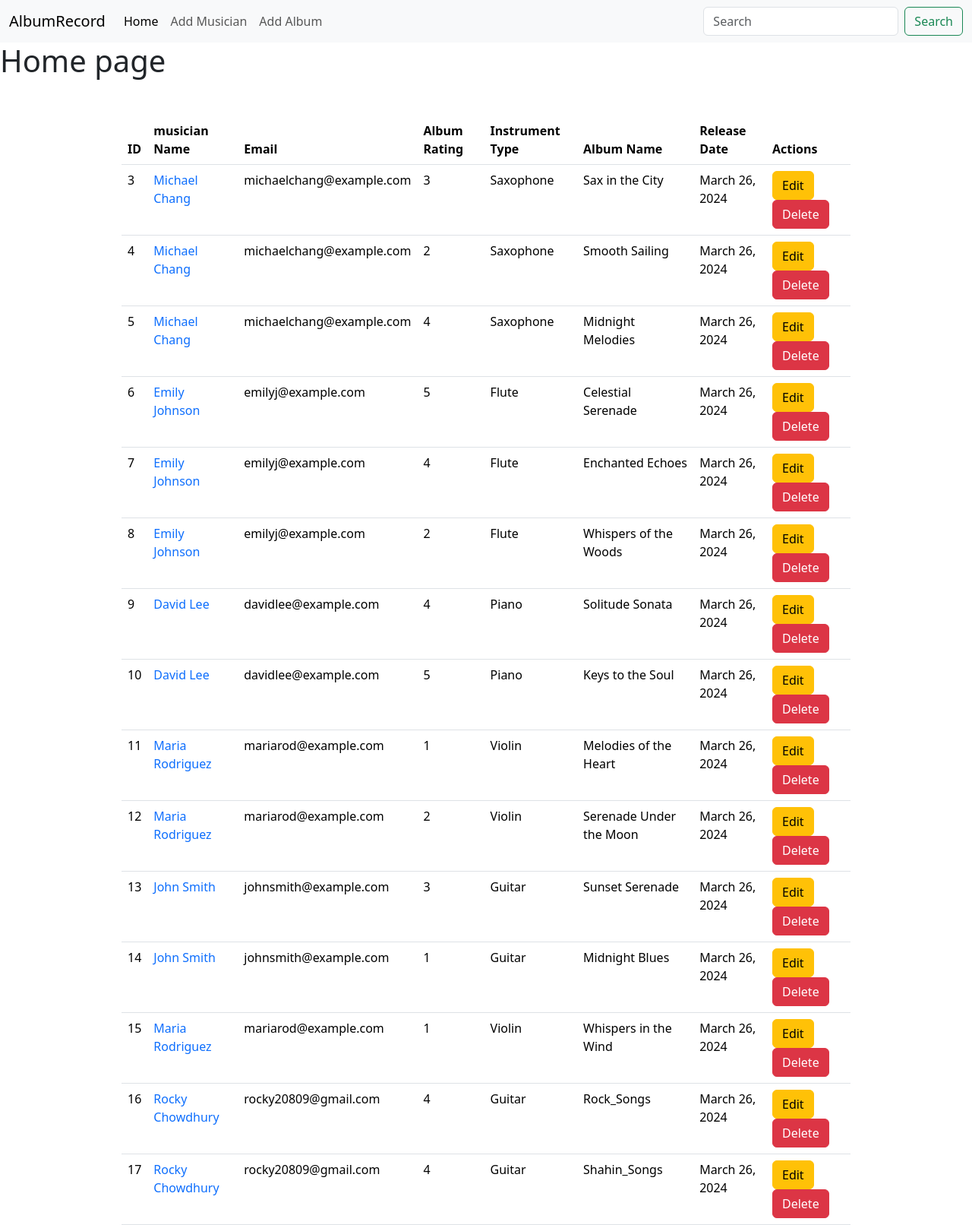
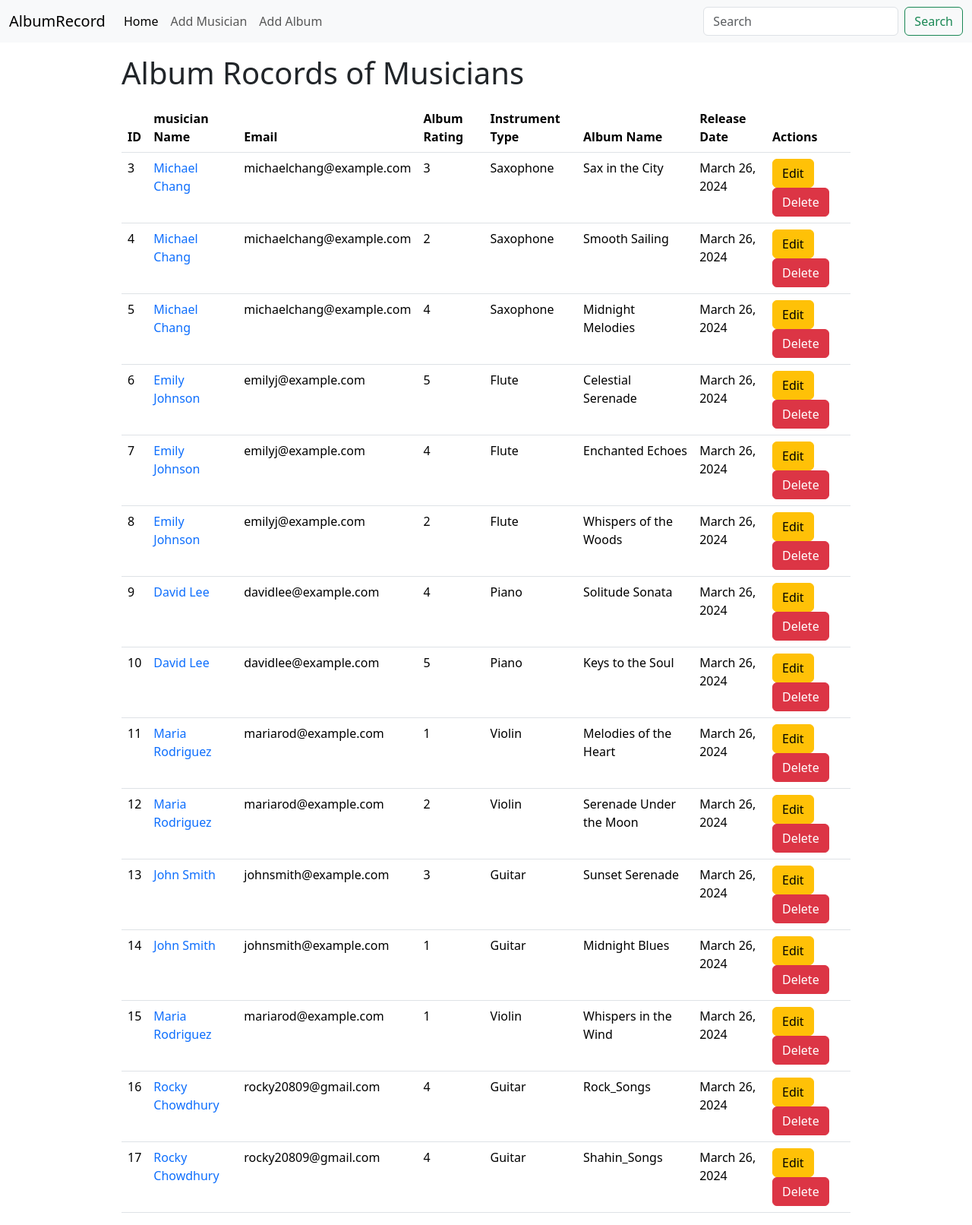
Before and after one commit to Rocky3698/Musicians-Directory, a Django app: page / in a window 1280 px wide. Shown: the whole page at 76% size. Run offline with Django 5.2, Linux system fonts and the light colour scheme; data comes from the database, SQL or seed files in the repository.

Commit message:
heding added

```diff
--- a/templates/home.html
+++ b/templates/home.html
@@ -1,7 +1,8 @@
 {% extends 'base.html' %}
 {% block content %}
-<h1>Home page</h1>
-<table class="table w-75 m-auto mt-5">
+<div class="w-75 m-auto mt-3">
+    <h1>Album Rocords of Musicians</h1>
+    <table class="table mt-3">
         <thead>
             <tr>
                 <th scope="col">ID</th>
@@ -32,4 +33,5 @@
             {% endfor %}
         </tbody>
     </table>
+</div>
 {% endblock %}
```
Lines whose indentation alone changed are shown as unchanged.
